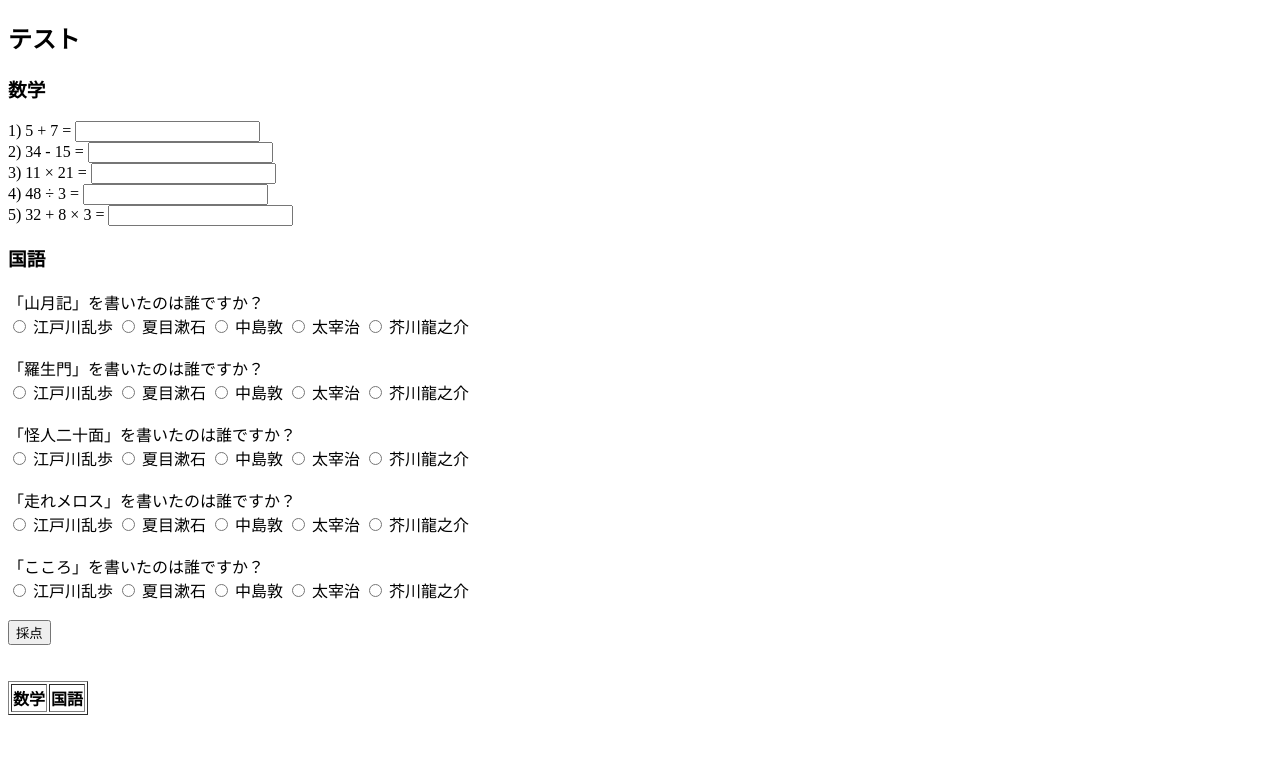
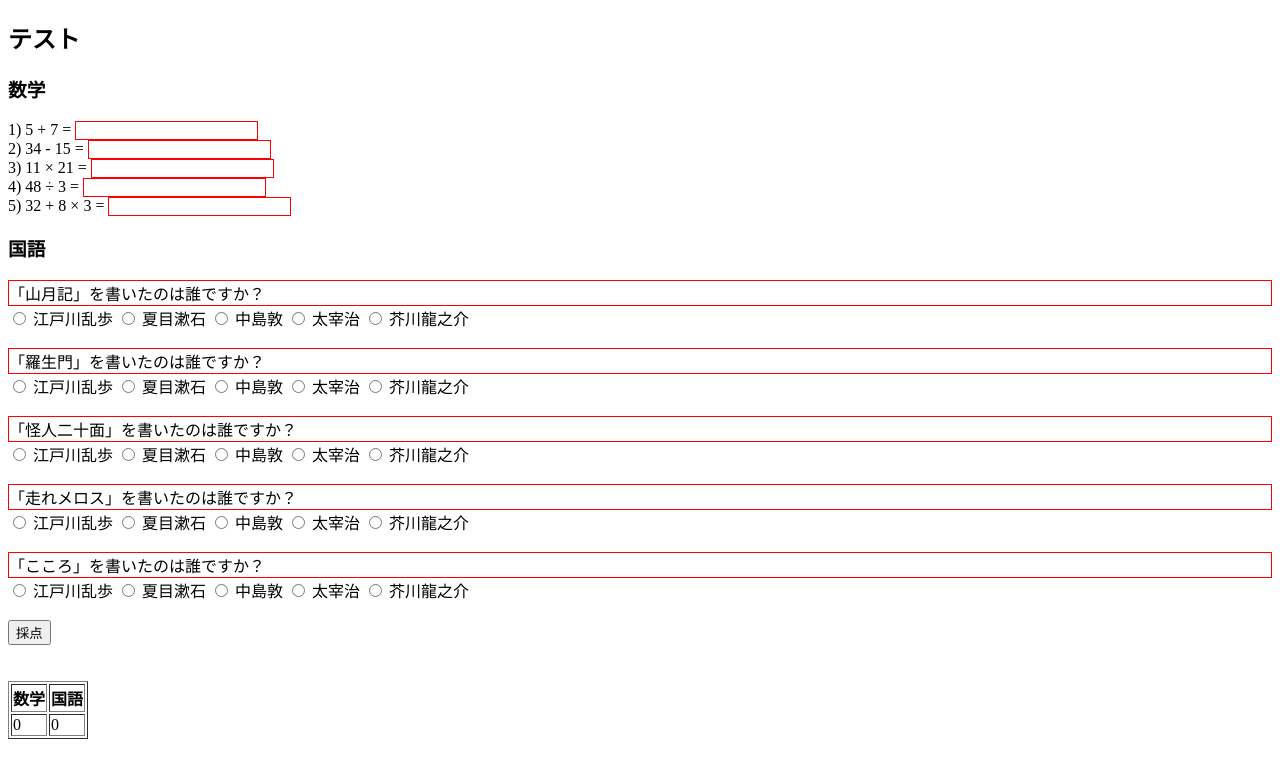
Before and after one commit to mileti/it-basic, a plain HTML site: page js/test.html in a window 1280 px wide. Both pictures are taken after a click on the button "採点". Drawn offline with Linux system fonts and the light colour scheme.

Commit message:
dom勉強8

```diff
--- a/js/test.css
+++ b/js/test.css
@@ -1,3 +1,3 @@
 .border-red{
-
+    border: solid 1px #ff0000;
 }
--- a/js/test.html
+++ b/js/test.html
@@ -23,13 +23,14 @@
                 // alert(reply_math);
                 if(reply_math == ans_math[i]){
                     score_math = score_math + 20;
+                }else{
+                    document.getElementsByName('q'+(i+1))[0].setAttribute('class', 'border-red'); //間違ったら赤枠をつける
                 }
             }
-            alert(score_math);
+            // alert(score_math);
 
 
             let score_jalang = 0;
-
             const ans_jalang = ["中島敦", "芥川龍之介", "江戸川乱歩", "太宰治", "夏目漱石"];
 
                 // ラジオボタンのノード全体を取得
@@ -44,9 +45,25 @@
                 }
                 if(checkedText == ans_jalang[i]){
                     score_jalang = score_jalang + 20;
+                }else{
+                    document.getElementById('q'+(i+6)).setAttribute('class', 'border-red'); //間違ったら赤枠をつける
                 }
             }
-            alert(score_jalang);
+            // alert(score_jalang);
+
+
+            const trElement = document.createElement('tr');//trタグのノードを作る
+
+            const td1Element = document.createElement('td');//thタグのノードを作る
+            td1Element.innerText = score_math;
+            const td2Element = document.createElement('td');
+            td2Element.innerText = score_jalang;
+
+            trElement.appendChild(td1Element);//親要素に子要素を入れる
+            trElement.appendChild(td2Element);
+
+            const score = document.getElementById('result');
+            score.appendChild(trElement);
         }
         // const reply_jalang = document.getElementsByName('necessity');//Nameがnecessityのinputタグ３つをノード３つとして取得
         //                                                              // [(ノード)(ノード)(ノード)]配列
@@ -57,6 +74,9 @@
         //         break;
         //     }
         // }
+
+
+
     </script>
 </head>
 <!-- 12, 19, 231, 16, 56 -->
```
